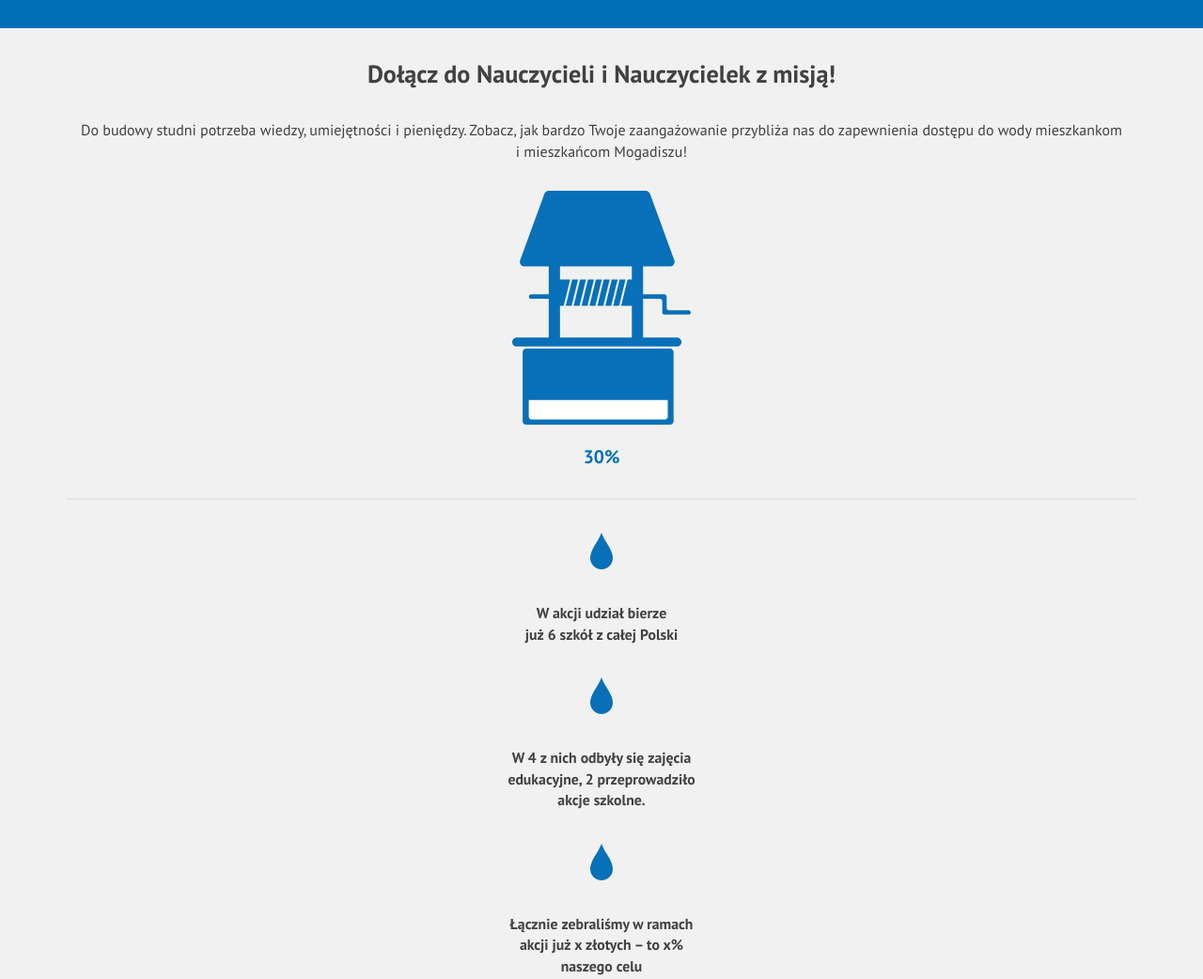
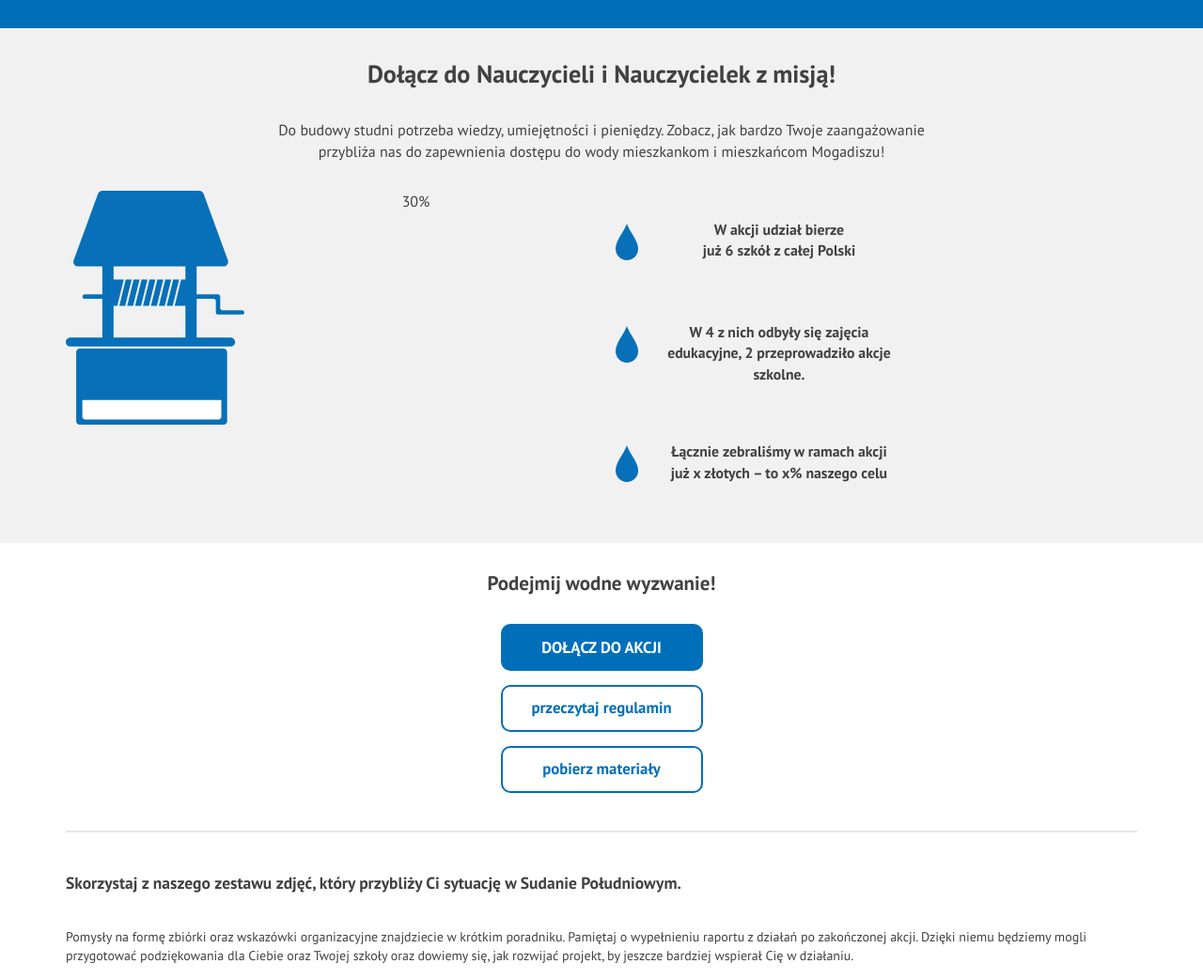
Before and after one commit to ka1130/PAH, a website: page src/index.html in a window 1280 px wide. Shown: the part 2500-3542 px from the top of the page at 94% size. Drawn offline with Linux system fonts and the light colour scheme.

Commit message:
Fixed join section on bigger screens.

```diff
--- a/src/index.html
+++ b/src/index.html
@@ -119,10 +119,10 @@
                 <div class="col-xs-12 col-md-4">
                     <p class="number">2</p>
                     <div class="frame-rounded">
-                        <h6>Wykorzystajcie wiedzę w&nbsp;działaniu i zorganizujcie akcję szkolną</h6>
+                        <h6>Wykorzystajcie wiedzę w&nbsp;działaniu i&nbsp;zorganizujcie akcję szkolną</h6>
                         <p>
-                            <b>Szkoły podstawowe:</b> zorganizujcie pokojowe zawody sportowe w Waszej szkole i&nbsp;promujcie postawę fair play, współpracę i&nbsp;ążenie do konsensusów. Będziecie mieli także okazję poczuć się reprezentantami i&nbsp;reprezentantkami
-                            krajów globalnego Południa. W organizacji pomoże Wam nasz poradnik.
+                            <b>Szkoły podstawowe:</b> zorganizujcie pokojowe zawody sportowe w&nbsp;Waszej szkole i&nbsp;promujcie postawę fair play, współpracę i&nbsp;ążenie do konsensusów. Będziecie mieli także okazję poczuć się reprezentantami i&nbsp;reprezentantkami
+                            krajów globalnego Południa. W &nbsp;rganizacji pomoże Wam nasz poradnik.
                         </p>
                         <p>
                             <b>Szkoły ponadpodstawowe:</b> pomyślcie o pytaniach, które najbardziej nurtują Was w&nbsp;temacie pokoju i&nbsp;konfliktów zbrojnych. Możecie inspirować się naszym krótkim materiałem wspierającym. Wybierzcie jedno zagadnienie
@@ -149,41 +149,43 @@
     <section id="join" class="section-light">
         <div class="container">
             <div class="row">
-                <div class="col-xs-12">
+                <div class="col-xs-12 col-md-offset-2 col-md-8">
                     <h4>Dołącz do Nauczycieli i&nbsp;Nauczycielek z&nbsp;misją!</h4>
                 </div>
             </div>
             <div class="row">
-                <div class="col-xs-12">
+                <div class="col-xs-12 col-md-offset-2 col-md-8">
                     <p>
                         Do budowy studni potrzeba wiedzy, umiejętności i&nbsp;pieniędzy. Zobacz, jak bardzo Twoje zaangażowanie przybliża nas do zapewnienia dostępu do wody mieszkankom i&nbsp;mieszkańcom Mogadiszu!
                     </p>
+
+                </div>
+            </div>
+            <div class="row">
+                <div class="col-sm-6">
                     <img src="img/studnia.svg" alt="well-illustration">
                     <p>30%</p>
                 </div>
-            </div>
-            <div class="row">
-                <div class="col-xs-12">
+                <div class="col-xs-12 div-line">
                     <div class="line"></div>
                 </div>
-            </div>
+
+                <div class="col-sm-6">
                     <div class="row">
                         <div class="col-xs-12">
                             <img class="waterdrop" src="img/waterdrop.svg" alt="waterdrop-illustration">
                             <p>W akcji udział bierze<br/> już 6 szkół z całej Polski</p>
                         </div>
-            </div>
-            <div class="row">
                         <div class="col-xs-12">
                             <img class="waterdrop" src="img/waterdrop.svg" alt="waterdrop-illustration">
                             <p>W 4 z nich odbyły się zajęcia edukacyjne, 2&nbsp;przeprowadziło akcje szkolne.
                             </p>
                         </div>
-            </div>
-            <div class="row">
                         <div class="col-xs-12">
                             <img class="waterdrop" src="img/waterdrop.svg" alt="waterdrop-illustration">
                             <p>Łącznie zebraliśmy w&nbsp;ramach akcji już x&nbsp;złotych – to x% naszego celu</p>
+                        </div>
+                    </div>
                 </div>
             </div>
         </div>
--- a/src/sass/partials/_how-to.scss
+++ b/src/sass/partials/_how-to.scss
@@ -26,7 +26,9 @@
     border-radius: 15px;
     color: $color-neutral;
     padding-bottom: 20px;
-    height: 565px;
+    @media screen and (min-width: 991px) {
+        height: 565px;
+    }
     &:last-of-type {
         margin-bottom: 40px;
     }
--- a/src/sass/partials/_join.scss
+++ b/src/sass/partials/_join.scss
@@ -19,14 +19,31 @@
     img {
         display: block;
         margin: 0 auto;
+        @media screen and (min-width: 768px) {
+            display: inline-block;
+            float: left;
+        }
         &.waterdrop {
             margin: 35px auto;
+            @media screen and (min-width: 768px) {
+                height: 100%;
+                vertical-align: middle;
+            }
             +p {
                 font-size: 1.125em;
                 width: 200px;
                 font-weight: bold;
                 text-align: center;
                 margin: 0 auto;
+                @media screen and (min-width: 768px) {
+                    margin: 30px;
+                    width: 240px;
+                    text-align: center;
+                    display: inline-block;
+                    float: left;
+                    height: 100%;
+                    vertical-align: middle;
+                }
             }
         }
     }
@@ -37,3 +54,9 @@
     height: 2px;
     width: 100%;
 }
+
+.div-line {
+    @media screen and (min-width: 769px) {
+        display: none;
+    }
+}
```
Also changed, not shown: src/css/main.css. Lines whose indentation alone changed are shown as unchanged.
